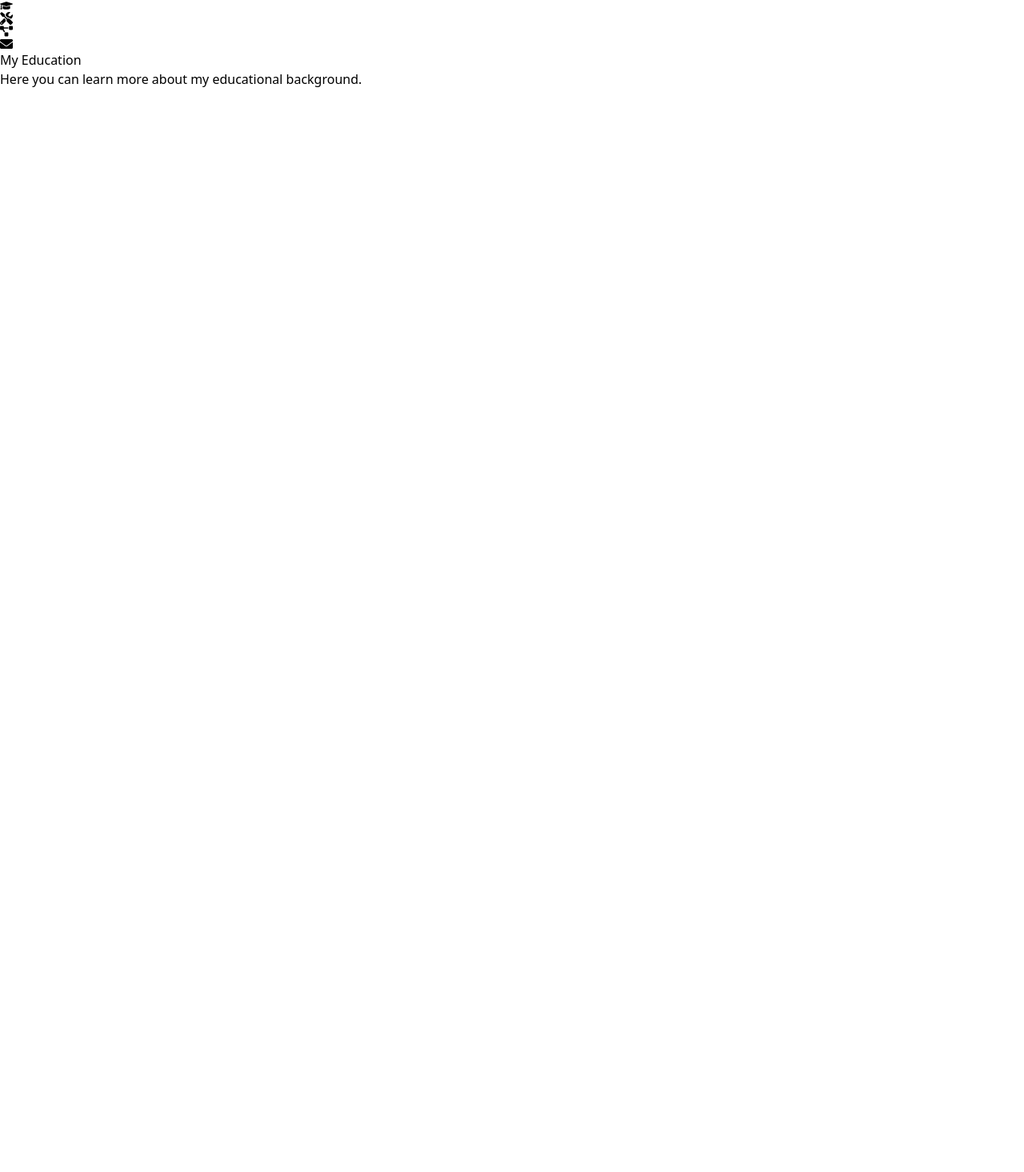
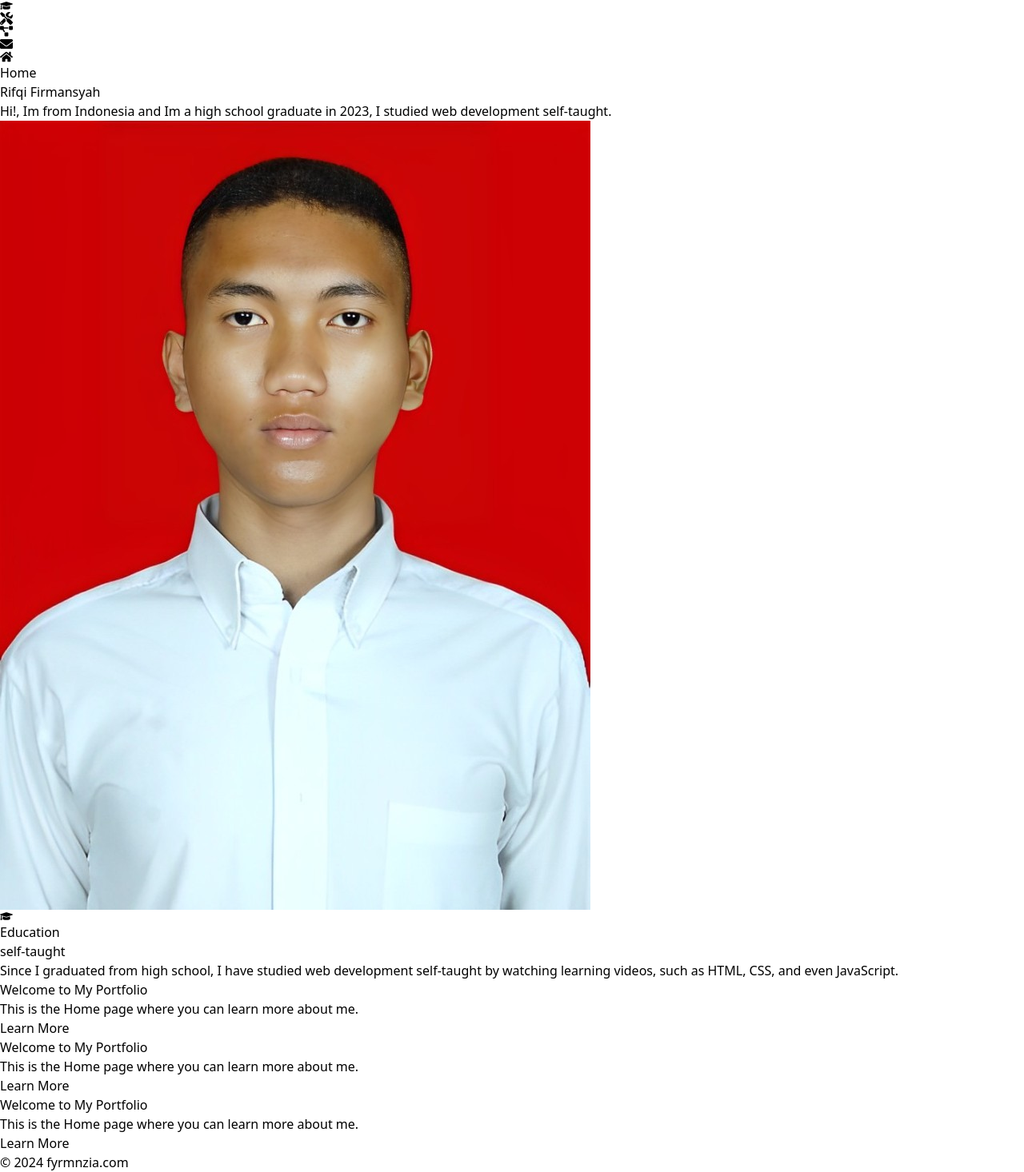
Before and after one commit to fyrmnzia/fyrmnzia.com, a React (Vite) app: page /education in a window 1280 px wide. Shown: the part 17-1483 px from the top of the page at 80% size. Before the commit the page ends 800 px from the top, so only its background shows below. Built offline with nearby package versions, Linux system fonts and the light colour scheme.

Commit message:
education

```diff
--- a/package.json
+++ b/package.json
@@ -13,7 +13,8 @@
     "react": "^18.3.1",
     "react-dom": "^18.3.1",
     "react-icons": "^5.3.0",
-    "react-router-dom": "^6.26.1"
+    "react-router-dom": "^6.26.1",
+    "react-scroll": "^1.9.0"
   },
   "devDependencies": {
     "@eslint/js": "^9.9.0",
--- a/src/App.jsx
+++ b/src/App.jsx
@@ -1,26 +1,36 @@
 import React from "react";
-import { BrowserRouter as Router, Route, Routes } from "react-router-dom";
 import Navbar from "./Navbar";
-import Home from "./pages/Home";
-import Education from "./pages/Education";
-import Skill from "./pages/Skill";
-import Project from "./pages/Project";
-import Contact from "./pages/Contact";
+import Home from "./sections/Home";
+import Education from "./sections/Education";
+import Skill from "./sections/Skill";
+import Project from "./sections/Project";
+import Contact from "./sections/Contact";
 
 const App = () => {
   return (
-    <Router>
-      {/* Place the Navbar outside of Routes */}
+    <div>
       <Navbar />
-      {/* Routes should only contain Route components */}
-      <Routes>
-        <Route path="/" element={<Home />} />
-        <Route path="/education" element={<Education />} />
-        <Route path="/skill" element={<Skill />} />
-        <Route path="/project" element={<Project />} />
-        <Route path="/contact" element={<Contact />} />
-      </Routes>
-    </Router>
+      <main>
+        <section id="home" className="my-20">
+          <Home />
+        </section>
+        <section id="education" className="my-20">
+          <Education />
+        </section>
+        <section id="skill" className="my-20">
+          <Skill />
+        </section>
+        <section id="project" className="my-20">
+          <Project />
+        </section>
+        <section id="contact" className="my-20">
+          <Contact />
+        </section>
+      </main>
+      <footer className="text-center">
+        <p>&copy; 2024 fyrmnzia.com</p>
+      </footer>
+    </div>
   );
 };
 
--- a/src/Navbar.jsx
+++ b/src/Navbar.jsx
@@ -1,5 +1,5 @@
 import React, { useState } from "react";
-import { Link } from "react-router-dom";
+import { Link } from "react-scroll";
 import {
   FaHome,
   FaGraduationCap,
@@ -16,22 +16,24 @@ const Navbar = () => {
   };
 
   const navItems = [
-    { icon: <FaHome />, path: "/" },
-    { icon: <FaGraduationCap />, path: "/education" },
-    { icon: <FaTools />, path: "/skill" },
-    { icon: <FaProjectDiagram />, path: "/project" },
-    { icon: <FaEnvelope />, path: "/contact" },
+    { icon: <FaHome />, path: "home" },
+    { icon: <FaGraduationCap />, path: "education" },
+    { icon: <FaTools />, path: "skill" },
+    { icon: <FaProjectDiagram />, path: "project" },
+    { icon: <FaEnvelope />, path: "contact" },
   ];
 
   return (
-    <nav className="fixed top-8 left-8 right-8 flex justify-between items-center p-4 bg-[#181818] shadow-lg rounded-lg z-50 px-8 md:px-16 lg:px-32">
+    <nav className="fixed top-5 left-5 right-5 flex justify-between items-center p-4 bg-[#202020] shadow-lg rounded-lg z-50 px-8 md:px-16 lg:px-32">
       <div className="flex justify-between w-full">
         {navItems.map((item, index) => (
           <Link
             key={index}
             to={item.path}
+            smooth={true}
+            duration={500}
             onClick={() => handleSetActive(index)}
-            className={`relative px-4 py-2 text-lg transform transition-transform duration-200 ${
+            className={`relative px-4 py-2 text-lg transform transition-transform duration-200 cursor-pointer ${
               activeIndex === index
                 ? "text-white scale-110"
                 : "text-[#b3b3b3] hover:text-white hover:scale-110"
--- a/src/pages/Education.jsx
+++ /dev/null
@@ -1,19 +0,0 @@
-import React from "react";
-
-const Education = () => {
-  return (
-    <div className="flex flex-col items-center justify-center min-h-screen bg-[#181818] px-4 mt-20">
-      <div className="bg-[#202020] p-12 md:p-16 lg:p-20 rounded-lg shadow-lg text-center max-w-xl">
-        <h1 className="text-3xl md:text-4xl lg:text-5xl font-bold text-white mb-4">
-          My Education
-        </h1>
-        <p className="text-base md:text-lg lg:text-xl text-[#b3b3b3] mb-8">
-          Here you can learn more about my educational background.
-        </p>
-        {/* Add more content here as needed */}
-      </div>
-    </div>
-  );
-};
-
-export default Education;
--- a/src/pages/Home.jsx
+++ /dev/null
@@ -1,19 +0,0 @@
-import React from "react";
-
-export default function Home() {
-  return (
-    <div className="flex flex-col items-center justify-center h-max bg-[#181818] p-8 mt-20 shadow-lg rounded-lg">
-      <h1 className="text-xl md:text-2xl lg:text-3xl font-bold text-white mb-4">
-        Welcome to My Portfolio
-      </h1>
-      <p className="text-base md:text-base lg:text-base text-[#b3b3b3] mb-8">
-        This is the Home page where you can learn more about me.
-      </p>
-      <div className="bg-[#202020] p-8 md:p-12 lg:p-16 rounded-lg shadow-lg text-center max-w-xl">
-        <button className="px-6 py-3 bg-blue-600 text-white hover:bg-blue-700 transition-colors duration-200 rounded-full">
-          Learn More
-        </button>
-      </div>
-    </div>
-  );
-}
--- a/src/pages/Contact.jsx
+++ b/src/sections/Contact.jsx
@@ -2,15 +2,17 @@ import React from "react";
 
 const Contact = () => {
   return (
-    <div className="flex flex-col items-center justify-center min-h-screen bg-[#181818] px-4 mt-20">
+    <div className="flex flex-col items-center justify-center min-h-screen bg-[#181818] px-4 pt-20">
       <div className="bg-[#202020] p-12 md:p-16 lg:p-20 rounded-lg shadow-lg text-center max-w-xl">
         <h1 className="text-3xl md:text-4xl lg:text-5xl font-bold text-white mb-4">
-          Contact Me
+          Welcome to My Portfolio
         </h1>
         <p className="text-base md:text-lg lg:text-xl text-[#b3b3b3] mb-8">
-          Feel free to reach out to me for any inquiries.
+          This is the Home page where you can learn more about me.
         </p>
-        {/* Add more content here as needed */}
+        <button className="px-6 py-3 bg-blue-600 text-white hover:bg-blue-700 transition-colors duration-200 rounded-full">
+          Learn More
+        </button>
       </div>
     </div>
   );
--- /dev/null
+++ b/src/sections/Education.jsx
@@ -0,0 +1,29 @@
+import React from "react";
+import { FaGraduationCap } from "react-icons/fa";
+
+const Education = () => {
+  return (
+    <div className="flex flex-col items-center justify-center min-h-screen rounded-md bg-[#181818] px-4 pt-5">
+      <div className="flex gap-2">
+        <p className="text-3xl md:text-4xl lg:text-5xl font-bold text-white">
+          <FaGraduationCap />
+        </p>
+        <h1 className="text-3xl md:text-4xl lg:text-5xl font-bold text-white">
+          Education
+        </h1>
+      </div>
+      <div className="bg-[#202020] p-8 md:p-12 lg:p-16 rounded-lg shadow-lg text-center max-w-4xl flex flex-col md:flex-row items-center m-8 gap-8">
+        <div className="flex-1 text-left">
+          <h1 className="font-bold text-white mb-4">self-taught</h1>
+          <p>
+            Since I graduated from high school, I have studied web development
+            self-taught by watching learning videos, such as HTML, CSS, and even
+            JavaScript.
+          </p>
+        </div>
+      </div>
+    </div>
+  );
+};
+
+export default Education;
--- /dev/null
+++ b/src/sections/Home.jsx
@@ -0,0 +1,40 @@
+import React from "react";
+import { FaHome } from "react-icons/fa";
+
+const Home = () => {
+  return (
+    <div className="flex flex-col items-center justify-center min-h-screen rounded-md bg-[#181818] px-4 pt-24">
+      <div className="flex gap-2">
+        <p className="text-3xl md:text-4xl lg:text-5xl font-bold text-white">
+          <FaHome />
+        </p>
+        <h1 className="text-3xl md:text-4xl lg:text-5xl font-bold text-white">
+          Home
+        </h1>
+      </div>
+      <div className="bg-[#202020] p-8 md:p-12 lg:p-16 rounded-lg shadow-lg text-center max-w-4xl flex flex-col md:flex-row items-center m-8 gap-8">
+        {/* Title and Description */}
+        <div className="flex-1 text-left">
+          <h1 className="text-3xl md:text-4xl lg:text-5xl font-bold text-white mb-4">
+            Rifqi Firmansyah
+          </h1>
+          <p className="text-base md:text-lg lg:text-xl text-[#b3b3b3]">
+            Hi!, Im from Indonesia and Im a high school graduate in 2023, I
+            studied web development self-taught.
+          </p>
+        </div>
+
+        {/* Photo */}
+        <div className="flex-1">
+          <img
+            src="/src/assets/profile.jpg"
+            alt="Rifqi Firmansyah"
+            className="w-full h-auto max-w-xs md:max-w-sm lg:max-w-md rounded-lg shadow-lg mx-auto grayscale"
+          />
+        </div>
+      </div>
+    </div>
+  );
+};
+
+export default Home;
--- a/src/pages/Project.jsx
+++ b/src/sections/Project.jsx
@@ -2,15 +2,17 @@ import React from "react";
 
 const Project = () => {
   return (
-    <div className="flex flex-col items-center justify-center min-h-screen bg-[#181818] px-4 mt-20">
+    <div className="flex flex-col items-center justify-center min-h-screen bg-[#181818] px-4 pt-20">
       <div className="bg-[#202020] p-12 md:p-16 lg:p-20 rounded-lg shadow-lg text-center max-w-xl">
         <h1 className="text-3xl md:text-4xl lg:text-5xl font-bold text-white mb-4">
-          My Projects
+          Welcome to My Portfolio
         </h1>
         <p className="text-base md:text-lg lg:text-xl text-[#b3b3b3] mb-8">
-          Discover the projects I've worked on.
+          This is the Home page where you can learn more about me.
         </p>
-        {/* Add more content here as needed */}
+        <button className="px-6 py-3 bg-blue-600 text-white hover:bg-blue-700 transition-colors duration-200 rounded-full">
+          Learn More
+        </button>
       </div>
     </div>
   );
--- a/src/pages/Skill.jsx
+++ b/src/sections/Skill.jsx
@@ -2,15 +2,17 @@ import React from "react";
 
 const Skill = () => {
   return (
-    <div className="flex flex-col items-center justify-center min-h-screen bg-[#181818] px-4 mt-20">
+    <div className="flex flex-col items-center justify-center min-h-screen bg-[#181818] px-4 pt-20">
       <div className="bg-[#202020] p-12 md:p-16 lg:p-20 rounded-lg shadow-lg text-center max-w-xl">
         <h1 className="text-3xl md:text-4xl lg:text-5xl font-bold text-white mb-4">
-          My Skills
+          Welcome to My Portfolio
         </h1>
         <p className="text-base md:text-lg lg:text-xl text-[#b3b3b3] mb-8">
-          Explore the skills I have acquired over the years.
+          This is the Home page where you can learn more about me.
         </p>
-        {/* Add more content here as needed */}
+        <button className="px-6 py-3 bg-blue-600 text-white hover:bg-blue-700 transition-colors duration-200 rounded-full">
+          Learn More
+        </button>
       </div>
     </div>
   );
```
Also changed, not shown: 1 other file (tests, documents, lock files or other folders).
